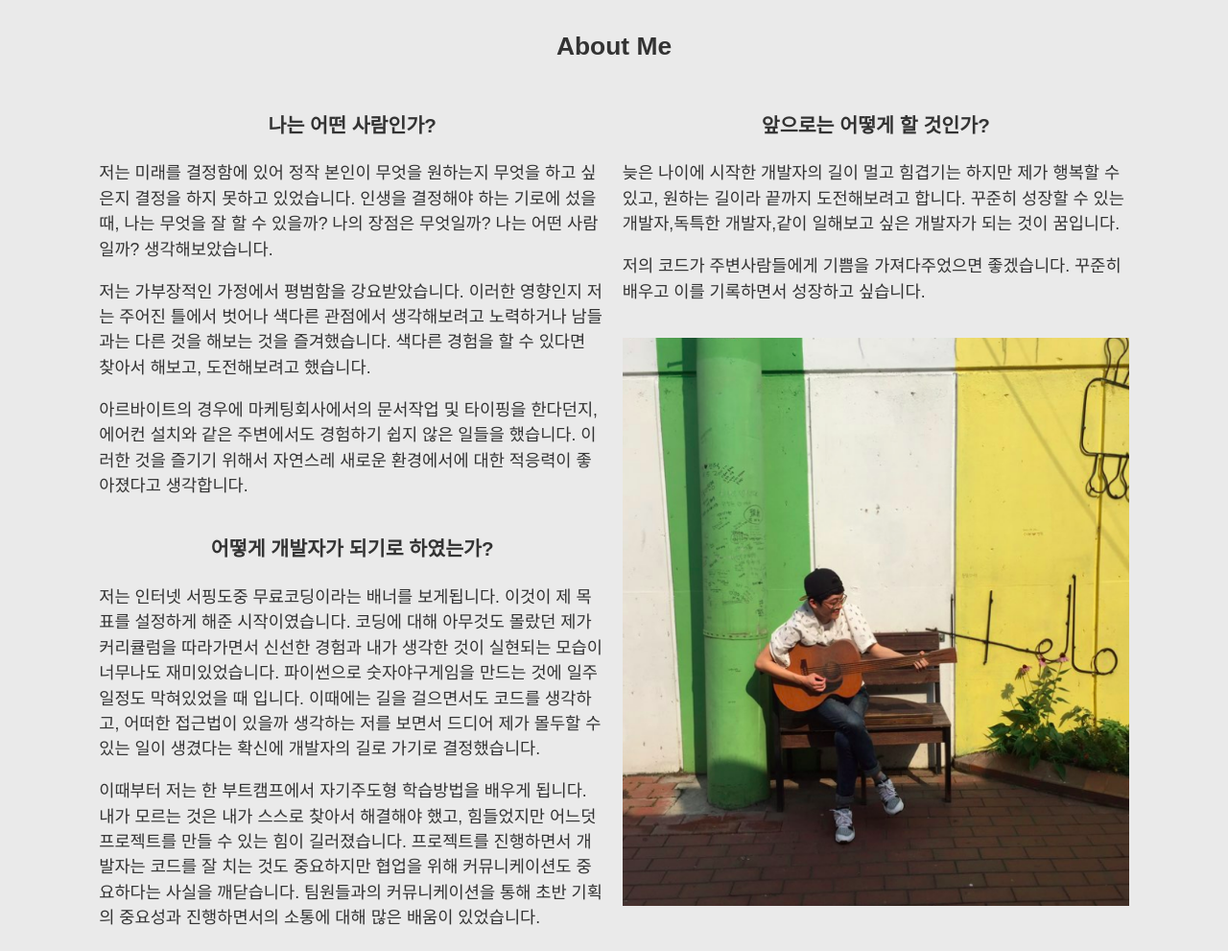
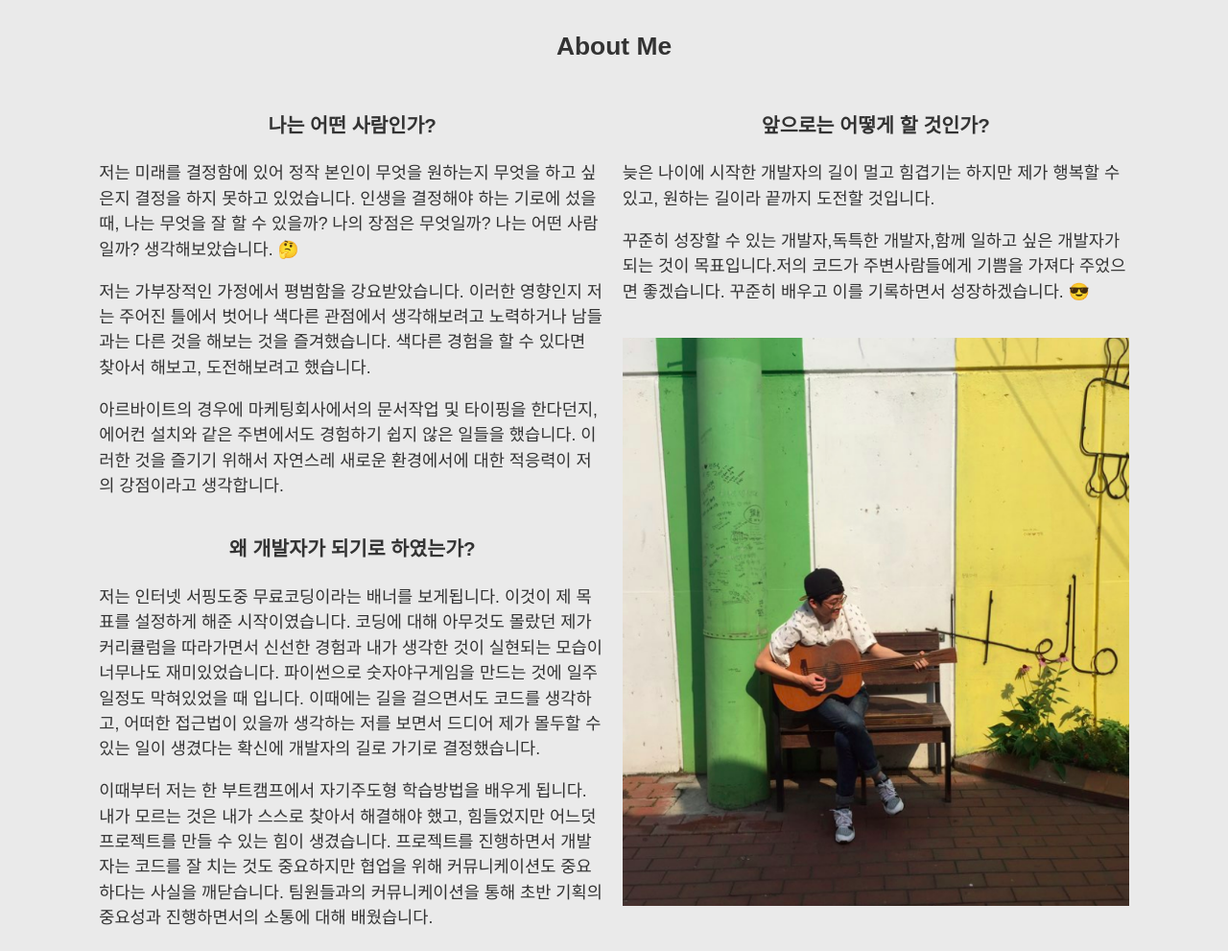
Before and after one commit to bathingape/portfolio, a plain HTML site: page index.html in a window 1280 px wide. Shown: the part 1041-2032 px from the top of the page at 96% size. Drawn offline with Linux system fonts and the light colour scheme.

Commit message:
fix: text/content

```diff
--- a/index.html
+++ b/index.html
@@ -12,7 +12,7 @@
     <link rel="stylesheet" href="style.css" />
     <script type="text/javascript" src="script.js"></script>
 
-    <title>bathingape</title>
+    <title>bathingape's portfolio</title>
   </head>
 
   <body>
@@ -70,33 +70,23 @@
             <div class="self">
                 <h3>나는 어떤 사람인가?</h3>
 
-                <p>저는 미래를 결정함에 있어 정작 본인이 무엇을 원하는지 무엇을 하고 싶은지 결정을 하지 못하고 있었습니다. 인생을 결정해야 하는 기로에 섰을 때, 나는 무엇을 잘 할 수 있을까? 나의 장점은 무엇일까? 나는 어떤 사람일까? 생각해보았습니다. </p>
+                <p>저는 미래를 결정함에 있어 정작 본인이 무엇을 원하는지 무엇을 하고 싶은지 결정을 하지 못하고 있었습니다. 인생을 결정해야 하는 기로에 섰을 때, 나는 무엇을 잘 할 수 있을까? 나의 장점은 무엇일까? 나는 어떤 사람일까? 생각해보았습니다. 🤔</p>
 
                 <p>저는 가부장적인 가정에서 평범함을 강요받았습니다. 이러한 영향인지 저는 주어진 틀에서 벗어나 색다른 관점에서 생각해보려고 노력하거나 남들과는 다른 것을 해보는 것을 즐겨했습니다. 색다른 경험을 할 수 있다면 찾아서 해보고,  도전해보려고 했습니다. </p>
 
-                <p>아르바이트의 경우에 마케팅회사에서의 문서작업 및 타이핑을 한다던지,  에어컨 설치와 같은 주변에서도 경험하기 쉽지 않은 일들을 했습니다. 이러한 것을 즐기기 위해서 자연스레 새로운 환경에서에 대한 적응력이 좋아졌다고 생각합니다. </p>
+                <p>아르바이트의 경우에 마케팅회사에서의 문서작업 및 타이핑을 한다던지,  에어컨 설치와 같은 주변에서도 경험하기 쉽지 않은 일들을 했습니다. 이러한 것을 즐기기 위해서 자연스레 새로운 환경에서에 대한 적응력이 저의 강점이라고 생각합니다. </p>
 
-                <div class="self"><h3>어떻게 개발자가 되기로 하였는가?</h3>
+                <div class="self"><h3>왜 개발자가 되기로 하였는가?</h3>
                 <p>저는 인터넷 서핑도중 무료코딩이라는 배너를 보게됩니다. 이것이 제 목표를 설정하게 해준 시작이였습니다. 코딩에 대해 아무것도 몰랐던 제가 커리큘럼을 따라가면서
                 신선한 경험과 내가 생각한 것이 실현되는 모습이 너무나도 재미있었습니다.
 
                 파이썬으로 숫자야구게임을 만드는 것에 일주일정도 막혀있었을 때 입니다. 이때에는 길을 걸으면서도 코드를 생각하고, 어떠한 접근법이 있을까 생각하는 저를 보면서 드디어 제가 몰두할 수 있는 일이 생겼다는 확신에 개발자의 길로 가기로 결정했습니다.
 
-                <p>이때부터 저는 한 부트캠프에서 자기주도형 학습방법을 배우게 됩니다. 내가 모르는 것은 내가 스스로 찾아서 해결해야 했고, 힘들었지만 어느덧 프로젝트를 만들 수 있는 힘이 길러졌습니다.
+                <p>이때부터 저는 한 부트캠프에서 자기주도형 학습방법을 배우게 됩니다. 내가 모르는 것은 내가 스스로 찾아서 해결해야 했고, 힘들었지만 어느덧 프로젝트를 만들 수 있는 힘이 생겼습니다.
 
-                프로젝트를 진행하면서 개발자는 코드를 잘 치는 것도 중요하지만 협업을 위해 커뮤니케이션도 중요하다는 사실을 깨닫습니다. 팀원들과의 커뮤니케이션을 통해 초반 기획의 중요성과 진행하면서의 소통에 대해 많은 배움이 있었습니다.</p>
+                프로젝트를 진행하면서 개발자는 코드를 잘 치는 것도 중요하지만 협업을 위해 커뮤니케이션도 중요하다는 사실을 깨닫습니다. 팀원들과의 커뮤니케이션을 통해 초반 기획의 중요성과 진행하면서의 소통에 대해 배웠습니다. </p>
             <div class="self"><h3>앞으로는 어떻게 할 것인가?</h3>
-                <p>늦은 나이에 시작한 개발자의 길이 멀고 힘겹기는 하지만 제가 행복할 수 있고, 원하는 길이라 끝까지 도전해보려고 합니다. 꾸준히 성장할 수 있는 개발자,독특한 개발자,같이 일해보고 싶은 개발자가 되는 것이 꿈입니다.</p> <p>저의 코드가 주변사람들에게 기쁨을 가져다주었으면 좋겠습니다. 꾸준히 배우고 이를 기록하면서 성장하고 싶습니다.</p>
-
-
-
-
-
-
-
-
-
-
+                <p>늦은 나이에 시작한 개발자의 길이 멀고 힘겹기는 하지만 제가 행복할 수 있고, 원하는 길이라 끝까지 도전할 것입니다. </p> <p>꾸준히 성장할 수 있는 개발자,독특한 개발자,함께 일하고 싶은 개발자가 되는 것이 목표입니다.저의 코드가 주변사람들에게 기쁨을 가져다 주었으면 좋겠습니다. 꾸준히 배우고 이를 기록하면서 성장하겠습니다. 😎</p>
               </p>
           <img src="aaa.png" alt="">
         </div>
@@ -225,8 +215,8 @@
         <div class="box">
           <h2 class="content-title"> History</h2>
             <li>Code States, Immersive Course 17th</li>
-            <li> <a href="https://github.com/bathingape">Github</a></li>
-            <li> <a href="https://velog.io/@bathingape">Velog</a></li>
+            <li> <a href="https://github.com/bathingape">github.com/bathingape</a></li>
+            <li> <a href="https://velog.io/@bathingape">velog.io/@bathingape</a></li>
         </div>
       </section>
     </main>
```
